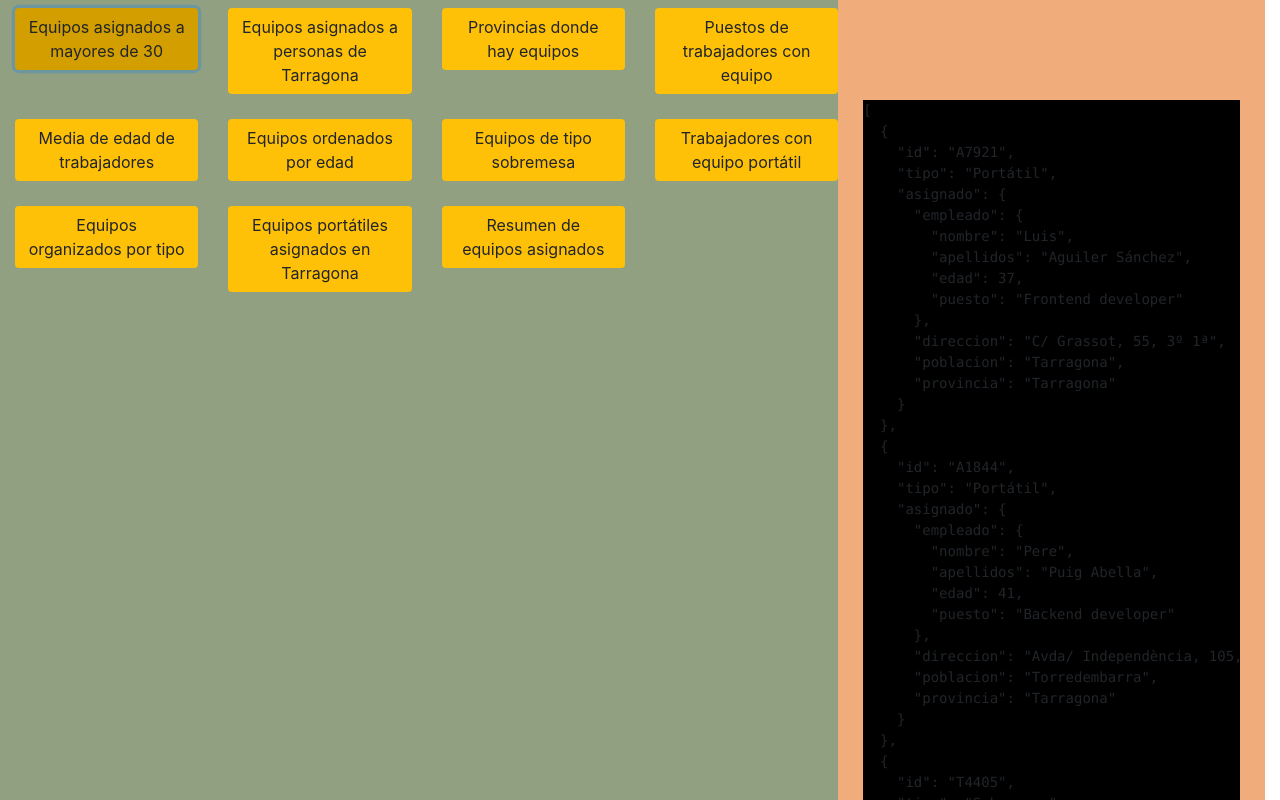
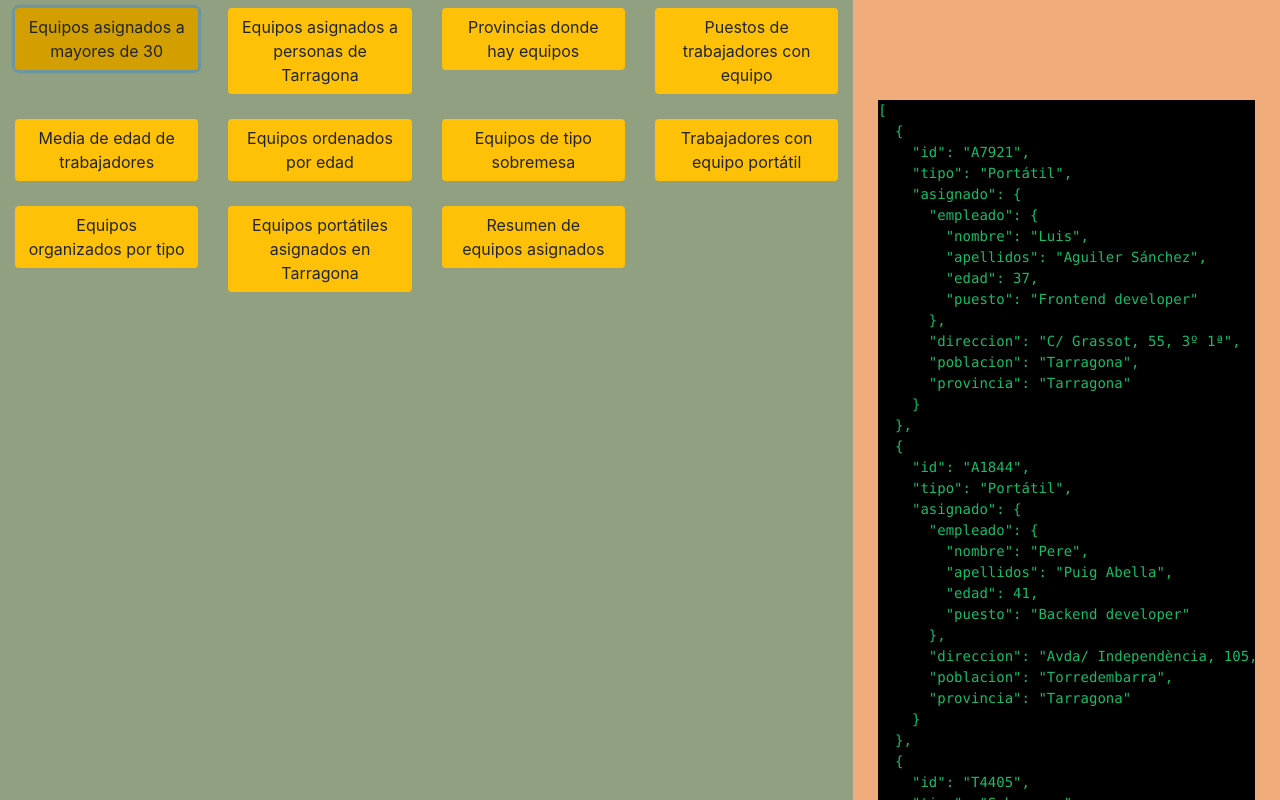
Before and after one commit to polrb5/c2-ejercicio7-grupo-e, a website: page index.html in a window 1280 px wide. Both pictures are taken after a click on the button "Equipos asignados a mayores de 30". Shown: the top 800 px of the page. Drawn offline with nearby package versions, Linux system fonts and the light colour scheme.

Commit message:
Correccion layout y color consola

```diff
--- a/css/style.css
+++ b/css/style.css
@@ -18,6 +18,10 @@
   overflow-y: scroll;
 }
 
+.consola > pre {
+  color: inherit;
+}
+
 .contenedor-boton {
   margin-bottom: 25px;
 }
--- a/index.html
+++ b/index.html
@@ -84,8 +84,8 @@
         <aside
           class="
             barra-lateral
-            row
             col-lg-4
+            d-flex
             justify-content-center
             align-items-center
           "
```
